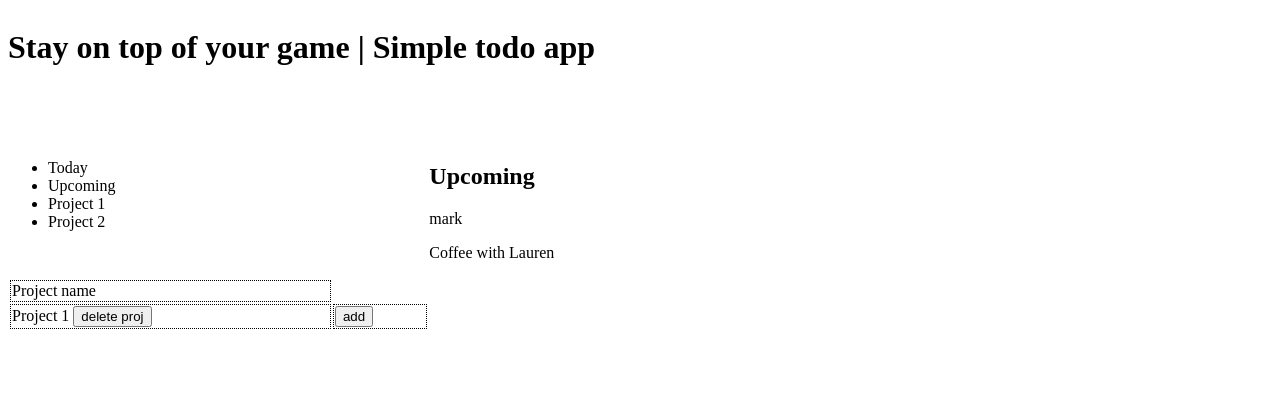
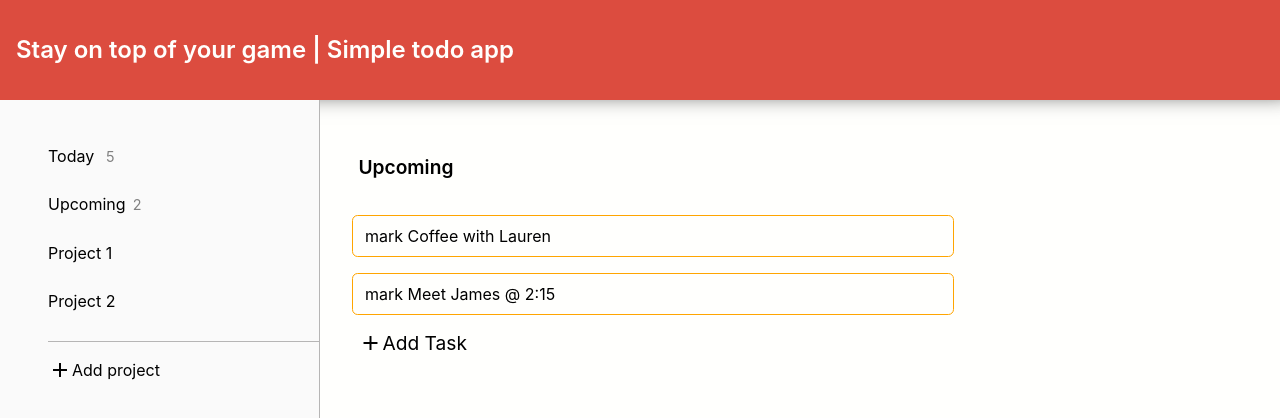
Before and after one commit to alexanderplotnikov/todo, a website built with webpack: page dist/index.html in a window 1280 px wide. Shown: the top 418 px of the page. Built offline with nearby package versions, Linux system fonts and the light colour scheme.

Commit message:
layout; style; fonts;

```diff
--- a/dist/index.html
+++ b/dist/index.html
@@ -3,26 +3,38 @@
 <head>
     <meta charset="UTF-8">
     <meta name="viewport" content="width=device-width, initial-scale=1.0">
+    <link rel="stylesheet" href="reset.css">
     <link rel="stylesheet" href="style.css">
     <title>Todo</title>
+    <link href="https://fonts.googleapis.com/icon?family=Material+Icons" rel="stylesheet">
 </head>
 <body>
+
+
+    <div class="wrapper">
+        <header>
+            <div class = "logo"><h1>Stay on top of your game | Simple todo app</h1></div>
+        </header>
         <div class="content">
-        <header>
-            <div><h1>Stay on top of your game | Simple todo app</h1></div>
-        </header>
             <aside>
-            <div>
-                <ul>
-                    <li>Today</li>
-                    <li>Upcoming</li>
+                <div class = "projectSidebar">
+                    <ul class = "projectItems">
+                        <li>Today <span class = "noteCount">5</span></li>
+                        <li>Upcoming<span class = "noteCount">2</span></li>
                         <li>Project 1</li>
                         <li>Project 2</li>
                     </ul>
+                    <div class = "addProject addItem">
+                        <i class="material-icons">add</i>
+                        <p>Add project</p>
+                    </div>
                 </div>
             </aside>
             <main>
-            <header><h2>Upcoming</h2></header>
+                <div class = "noteItemHeader">
+                    <h2>Upcoming</h2>
+                </div>
+
                 <div class = "noteContent">
                     <div class = "noteItem">
                         <span>mark</span>
@@ -30,10 +42,20 @@
                             Coffee with Lauren
                         </p>
                     </div>
+                    <div class = "noteItem">
+                        <span>mark</span>
+                        <p>
+                            Meet James @ 2:15
+                        </p>
+                    </div>
+                </div>
+                <div class = "addNote addItem">
+                    <i class="material-icons">add</i>
+                    <p>Add Task</p>
                 </div>
             </main>
 
-        <table>
+            <!-- <table>
                 <tr>
                     <td class = "projectName">Project name</td>
                 </tr>
@@ -46,9 +68,11 @@
 
                     </td>
                 </tr>
-        </table>
+            </table> -->
 
         </div>
+    </div>
+
 
 </body>
 <script src="main.js"></script>
--- /dev/null
+++ b/dist/reset.css
@@ -0,0 +1,48 @@
+/* http://meyerweb.com/eric/tools/css/reset/
+   v2.0 | 20110126
+   License: none (public domain)
+*/
+
+html, body, div, span, applet, object, iframe,
+h1, h2, h3, h4, h5, h6, p, blockquote, pre,
+a, abbr, acronym, address, big, cite, code,
+del, dfn, em, img, ins, kbd, q, s, samp,
+small, strike, strong, sub, sup, tt, var,
+b, u, i, center,
+dl, dt, dd, ol, ul, li,
+fieldset, form, label, legend,
+table, caption, tbody, tfoot, thead, tr, th, td,
+article, aside, canvas, details, embed,
+figure, figcaption, footer, header, hgroup,
+menu, nav, output, ruby, section, summary,
+time, mark, audio, video {
+	margin: 0;
+	padding: 0;
+	border: 0;
+	font-size: 100%;
+	font: inherit;
+	vertical-align: baseline;
+}
+/* HTML5 display-role reset for older browsers */
+article, aside, details, figcaption, figure,
+footer, header, hgroup, menu, nav, section {
+	display: block;
+}
+body {
+	line-height: 1;
+}
+ol, ul {
+	list-style: none;
+}
+blockquote, q {
+	quotes: none;
+}
+blockquote:before, blockquote:after,
+q:before, q:after {
+	content: '';
+	content: none;
+}
+table {
+	border-collapse: collapse;
+	border-spacing: 0;
+}
--- a/dist/style.css
+++ b/dist/style.css
@@ -1,22 +1,126 @@
-td {
-    border: dotted 1px black;
+:root{
+    --header-height: 100px;
+    --border-radius: 0.35em;
+    --no-priority-color: #b6b5b5;
+    --high-priority-color: red;
+    --medium-priority-color: orange;
+    --low-priority-color: green;
+    --main-margin-left: 2em;
+}
+html, body{
+    height: 100%;
+}
+body{
+    font-size: 16px;
+    font-family: -apple-system, BlinkMacSystemFont, 'Segoe UI', Roboto, Oxygen, Ubuntu, Cantarell, 'Open Sans', 'Helvetica Neue', sans-serif;
+}
 
+/* Layout */
+.wrapper{
+    background-color: #fffffd;
+    height: 100%;
+}
+header{
+    display: flex;
+    height: var(--header-height);
+    align-items: center;
 }
 .content{
     display: grid;
-    grid-template-columns: repeat(3, 2fr);
-    grid-template-rows: repeat(2, 1fr);
-}
-header{
-    grid-column: 1 / 4;
-    grid-row: 1 / 2;
+    grid-template-columns: repeat(4, 2fr);
 }
 aside{
     grid-column: 1 / 2;
-    grid-row: 2 / 3;
+    height: calc(100vh - var(--header-height));
+    max-width: 350px;
 }
-main{
-    grid-column: 2 / 4;
-    grid-row: 2 / 3;
+main {
+    grid-column: 2 / 5;
     justify-self: left;
+    width: 100%;
 }
+
+
+/* Header style */
+header{
+    color: #fffffd;
+    background-color: #dc4c3f;
+    -webkit-box-shadow: 0px -17px 21px 11px rgba(0,0,0,0.75);
+    -moz-box-shadow: 0px -17px 21px 11px rgba(0,0,0,0.75);
+    box-shadow: 0px -17px 21px 11px rgba(0,0,0,0.75);
+}
+h1{
+    font-size: 1.5em;
+    font-weight: 600;
+}
+.logo{
+    padding-left: 1em;
+}
+/* Todo note list style */
+aside{
+    background-color: #fafafa;
+    border-right: solid 1px var(--no-priority-color);
+
+}
+.noteItemHeader {
+    padding-top: 3em;
+    margin-left: var(--main-margin-left);
+    margin-bottom: 2em;
+    font-size: 1.2em;
+    font-weight: 600;
+}
+.noteContent{
+
+}
+.noteItem{
+    margin-left: var(--main-margin-left);
+    margin-bottom: 1em;
+    padding: 0.75em;
+    width: 60%;
+    border: solid 1px;
+    border-color: var(--medium-priority-color);
+    border-radius: var(--border-radius);
+}
+.noteItem > *{
+    display: inline-block;
+}
+.addNote{
+    margin-left:var(--main-margin-left);
+    font-size: 1.2em;
+}
+
+
+
+/* Aside bar style */
+.projectSidebar{
+    padding-top: 1em;
+    padding-left: 3em;
+}
+ul{
+    overflow: scroll;
+    scrollbar-width: none;
+    height: 50%;
+}
+ul::-webkit-scrollbar{
+    display: none;
+}
+ul > li{
+    margin: 2em 0;
+    cursor: pointer;
+}
+.noteCount{
+    font-size: 0.9em;
+    padding-left: 0.5em;
+    color: grey;
+}
+.addProject{
+    padding-top: 1em;
+    border-top: solid 1px var(--no-priority-color);
+}
+
+
+.addItem{
+    cursor: pointer;
+    display: flex;
+    align-items: center;
+}
```
Lines whose indentation alone changed are shown as unchanged.
